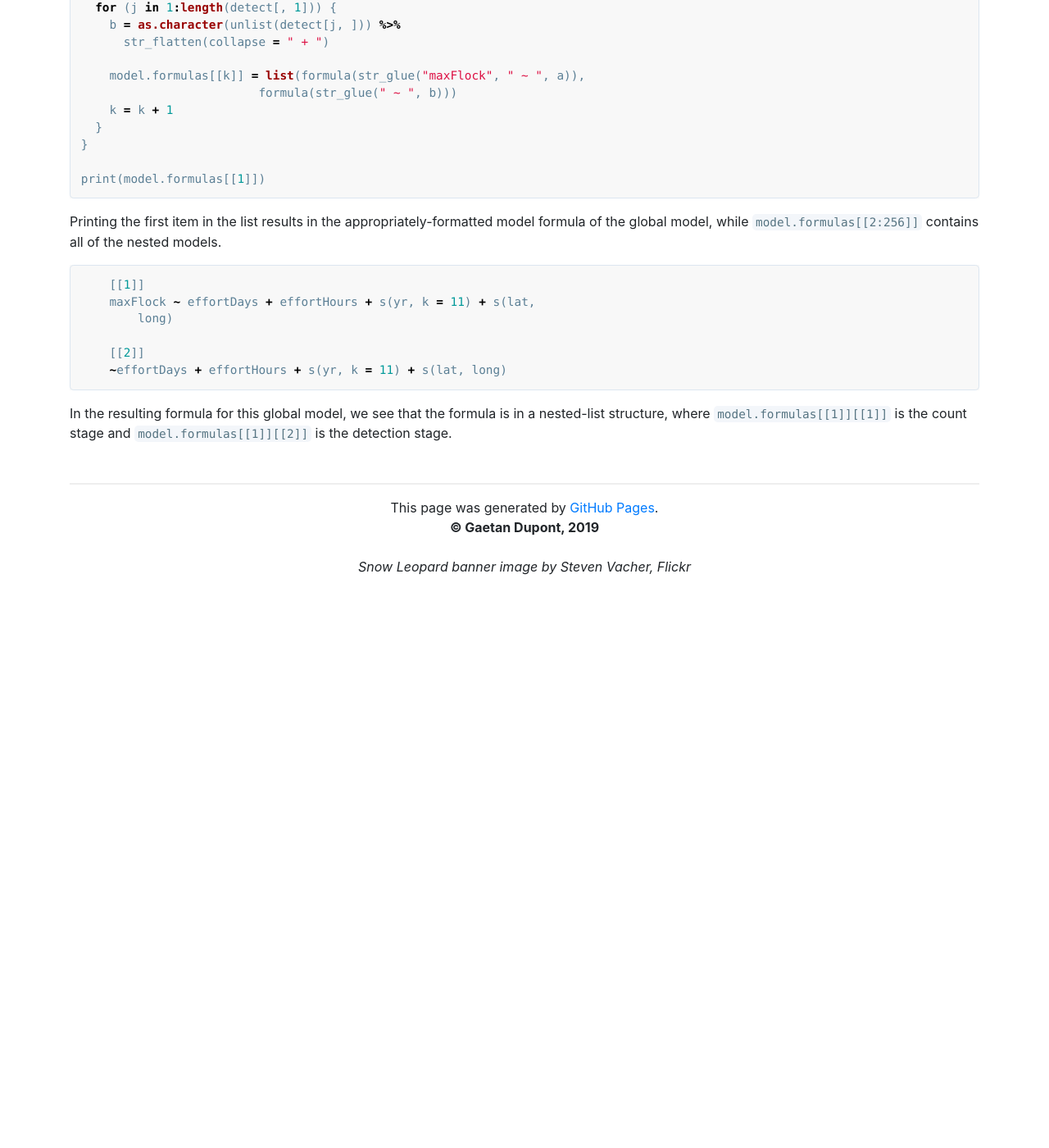
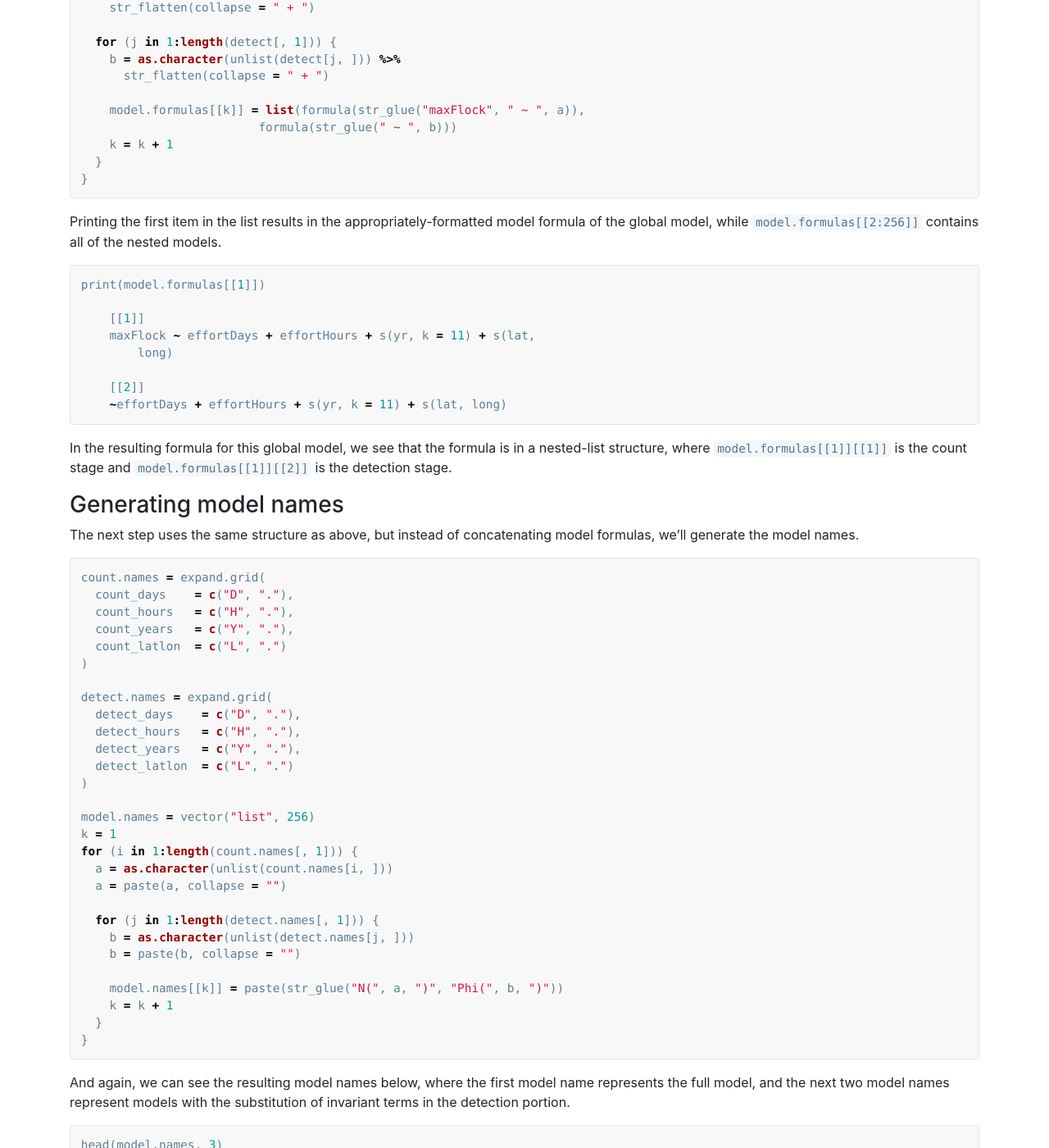
Before and after one commit to chrisyeh96/chrisyeh96.github.io, a Jekyll site: the page built from _posts/2019-05-29-Auto-Nested-Mod.md, in a window 1280 px wide and 1400 px high, scrolled down 2482 px. Shown: the whole window at 82% size. Built offline with Jekyll 4.4.1, drawn with Linux system fonts in a browser that asks for light colours; nearby versions of some CDN libraries; before the commit the page ends 3201 px from its top, so only the background shows below that; some of the changed text lies outside the part shown.

Commit message:
Update 2019-05-29-Auto-Nested-Mod.md

````diff
--- a/_posts/2019-05-29-Auto-Nested-Mod.md
+++ b/_posts/2019-05-29-Auto-Nested-Mod.md
@@ -50,18 +50,20 @@ detect = expand.grid(
   detect_years   = c("s(yr, k=11)", "dummy"),
   detect_latlon  = c("s(lat, long)", "dummy")
 )
-
-head(count, 3)
-head(detect, 3)
 ```
 
 This gives us the following output:
 
 ```r
+head(count, 3)
+
       count_days count_hours count_years count_latlon
     1 effortDays effortHours s(yr, k=11) s(lat, long)
     2      dummy effortHours s(yr, k=11) s(lat, long)
     3 effortDays       dummy s(yr, k=11) s(lat, long)
+
+
+head(detect, 3)
 
       detect_days detect_hours detect_years detect_latlon
     1  effortDays  effortHours  s(yr, k=11)  s(lat, long)
@@ -94,13 +96,13 @@ for (i in 1:length(count[, 1])) {
     k = k + 1
   }
 }
-
-print(model.formulas[[1]])
 ```
 
 Printing the first item in the list results in the appropriately-formatted model formula of the global model, while `model.formulas[[2:256]]` contains all of the nested models.
 
 ```r
+print(model.formulas[[1]])
+
     [[1]]
     maxFlock ~ effortDays + effortHours + s(yr, k = 11) + s(lat,
         long)
@@ -110,3 +112,55 @@ Printing the first item in the list results in the appropriately-formatted model
 ```
 
 In the resulting formula for this global model, we see that the formula is in a nested-list structure, where `model.formulas[[1]][[1]]` is the count stage and `model.formulas[[1]][[2]]` is the detection stage.
+
+
+### Generating model names
+
+The next step uses the same structure as above, but instead of concatenating model formulas, we'll generate the model names.
+
+```r
+count.names = expand.grid(
+  count_days    = c("D", "."),
+  count_hours   = c("H", "."),
+  count_years   = c("Y", "."),
+  count_latlon  = c("L", ".")
+)
+
+detect.names = expand.grid(
+  detect_days    = c("D", "."),
+  detect_hours   = c("H", "."),
+  detect_years   = c("Y", "."),
+  detect_latlon  = c("L", ".")
+)
+
+model.names = vector("list", 256)
+k = 1
+for (i in 1:length(count.names[, 1])) {
+  a = as.character(unlist(count.names[i, ]))
+  a = paste(a, collapse = "")
+
+  for (j in 1:length(detect.names[, 1])) {
+    b = as.character(unlist(detect.names[j, ]))
+    b = paste(b, collapse = "")
+
+    model.names[[k]] = paste(str_glue("N(", a, ")", "Phi(", b, ")"))
+    k = k + 1
+  }
+}
+```
+
+And again, we can see the resulting model names below, where the first model name represents the full model, and the next two model names represent models with the substitution of invariant terms in the detection portion.
+
+```r
+head(model.names, 3)
+
+    [[1]]
+    [1] "N(DHYL)Phi(DHYL)"
+
+    [[2]]
+    [1] "N(DHYL)Phi(.HYL)"
+
+    [[3]]
+    [1] "N(DHYL)Phi(D.YL)"
+
+```
````
